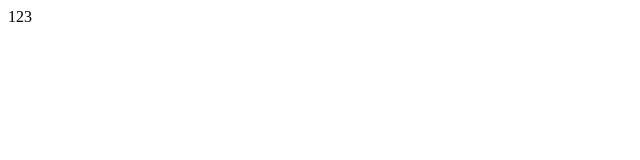
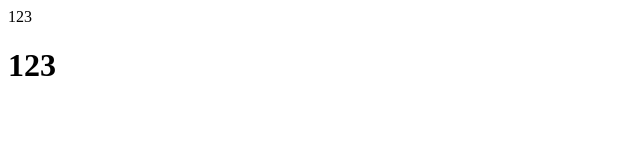
Before and after one commit to Akiyatamashii/test, a plain HTML site: page index.html in a window 1280 px wide. Shown: the full height of the page, 0-640 px from the left. Drawn offline with Linux system fonts and the light colour scheme.

Commit message:
Update index.html

```diff
--- a/index.html
+++ b/index.html
@@ -3,9 +3,10 @@
 <head>
     <meta charset="UTF-8">
     <meta name="viewport" content="width=device-width, initial-scale=1.0">
-    <title>test</title>
+    <title>123</title>
 </head>
 <body>
     <div>123</div>
+    <h1>123</h1>
 </body>
 </html>
```
